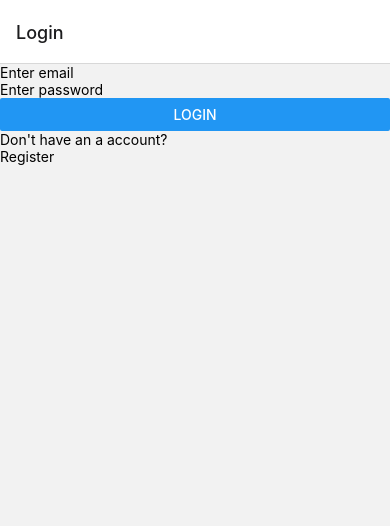
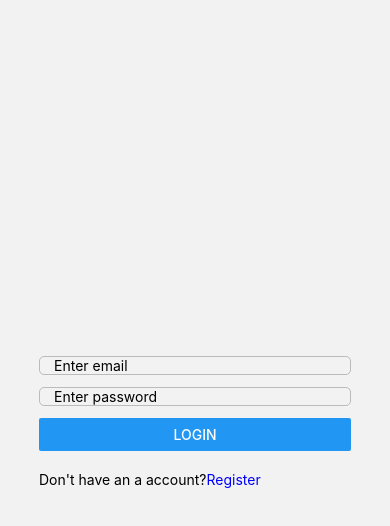
Before and after one commit to gaelambeu/FullStack_Ecommerce_App, a React Native app in the folder front-end/: screen /Login in a window 390 px wide. Shown: the top 526 px of the page. Built offline with nearby package versions, Linux system fonts and the light colour scheme.

Commit message:
config LoginScreen

```diff
--- a/front-end/src/components/Navigation.js
+++ b/front-end/src/components/Navigation.js
@@ -16,8 +16,8 @@ const Navigation = () => {
     return (
         <NavigationContainer>
         <Stack.Navigator>
-            <Stack.Screen name="Login" component={LoginScreen} />
-            <Stack.Screen name="Register" component={RegisterScreen} />
+            <Stack.Screen name="Login" component={LoginScreen} options={{headerShown:false}} />
+            <Stack.Screen name="Register" component={RegisterScreen} options={{headerShown:false}} />
             <Stack.Screen name="Home" component={HomeScreen} />
         </Stack.Navigator>
         </NavigationContainer>
--- a/front-end/src/screens/LoginScreen.js
+++ b/front-end/src/screens/LoginScreen.js
@@ -1,19 +1,19 @@
 import React from "react";
-import { Text, TextInput, View, Button, TouchableOpacity } from "react-native"
+import { Text, TextInput, View, Button, TouchableOpacity, StyleSheet } from "react-native"
 
 const LoginScreen = () => {
     return (
-        <View>
-            <View>
-                <TextInput placeholder="Enter email" />
-                <TextInput placeholder="Enter password" secureTextEntry />
+        <View style={styles.container}>
+            <View style={styles.wrapper}>
+                <TextInput style={styles.input} placeholder="Enter email" />
+                <TextInput style={styles.input} placeholder="Enter password" secureTextEntry />
 
                 <Button title="Login" />
 
-                <View>
+                <View style={{flexDirection:'row', marginTop: 20}}>
                     <Text>Don't have an a account?</Text>
                     <TouchableOpacity>
-                        <Text>Register</Text>
+                        <Text style={styles.link} >Register</Text>
                     </TouchableOpacity>
                 </View>
             </View>
@@ -21,4 +21,25 @@ const LoginScreen = () => {
     );
 };
 
+const styles = StyleSheet.create({
+    container: {
+        flex: 1,
+        alignItems: 'center',
+        justifyContent: 'center',
+    },
+    wrapper:{
+        width: '80%',
+    },
+    input: {
+        marginBottom: 12,
+        borderWidth: 1,
+        borderColor: '#bbb',
+        borderRadius: 5,
+        paddingHorizontal: 14,
+    },
+    link: {
+        color: 'blue',
+    },
+});
+
 export default LoginScreen;
```
